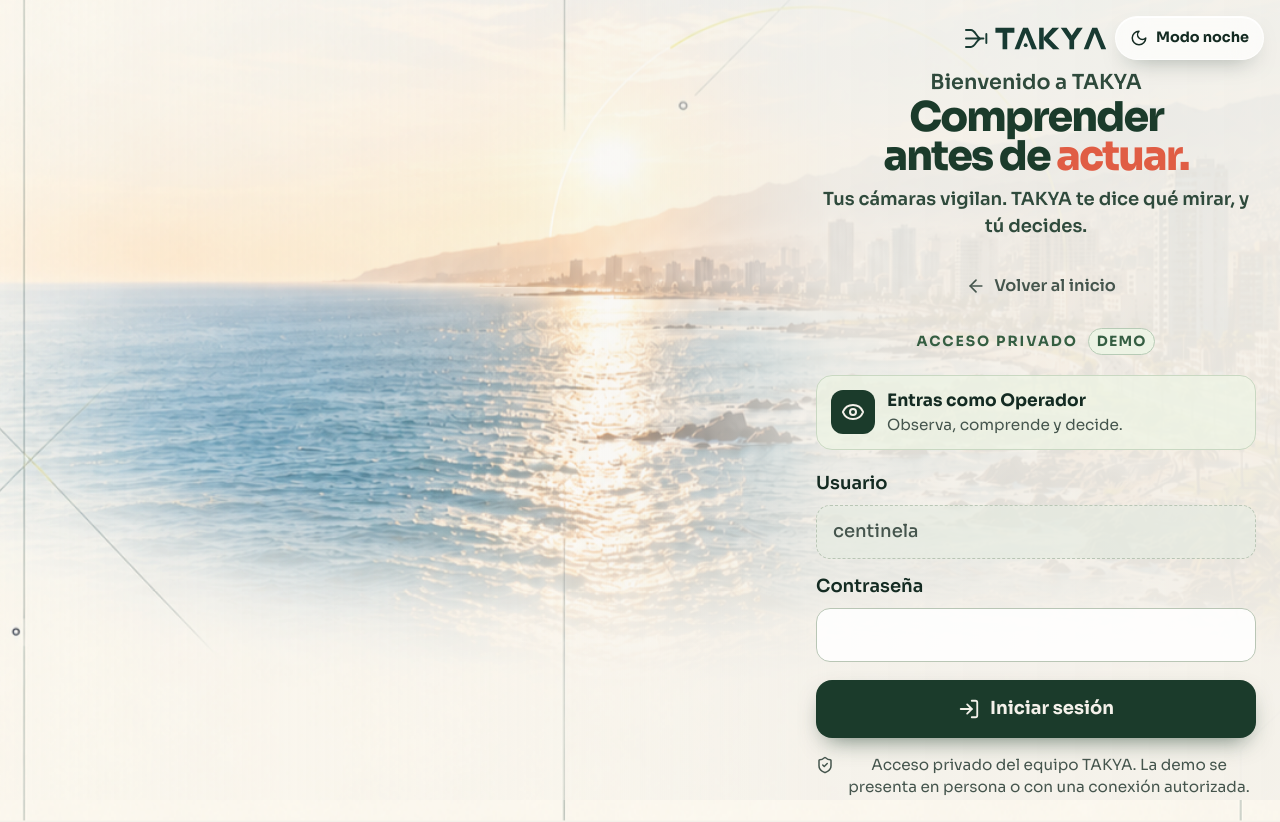
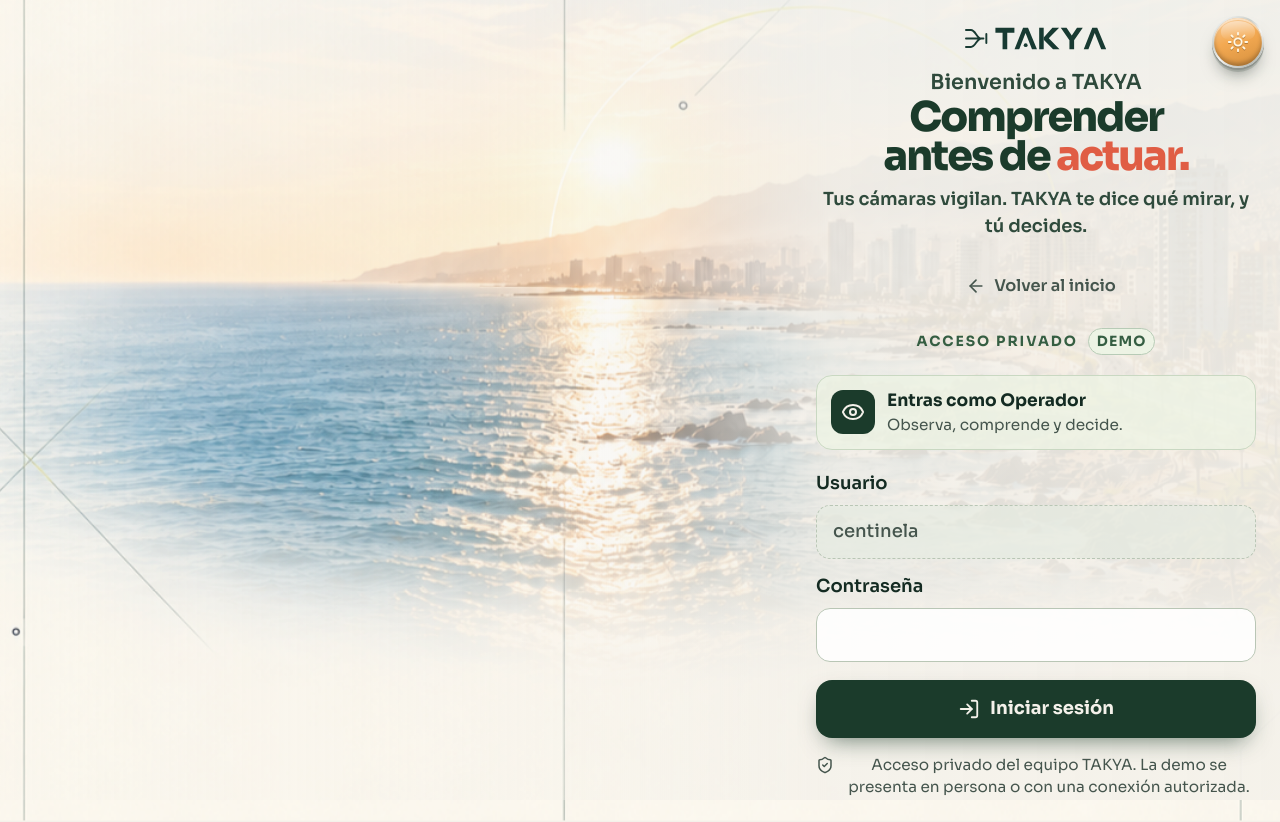
Before and after one commit to Delnr91/takya, a Next.js app: page /login in a window 1280 px wide. Built offline with nearby package versions, Linux system fonts and the light colour scheme.

Commit message:
feat(login): botón día/noche como pin esmaltado (sol o luna)
Co-Authored-By: Claude Opus 5.5 <noreply@anthropic.com>

```diff
--- a/src/features/login/components/OperatorLogin.tsx
+++ b/src/features/login/components/OperatorLogin.tsx
@@ -156,15 +156,17 @@ export function OperatorLogin() {
       <button
         type="button"
         className="takya-login-theme"
+        data-theme={theme}
         aria-pressed={theme === "night"}
+        aria-label={
+          theme === "night" ? "Cambiar a modo día" : "Cambiar a modo noche"
+        }
+        title={theme === "night" ? "Modo día" : "Modo noche"}
         onClick={toggleTheme}
       >
-        {theme === "night" ? (
-          <Sun size={18} aria-hidden="true" />
-        ) : (
-          <Moon size={18} aria-hidden="true" />
-        )}
-        {theme === "night" ? "Modo día" : "Modo noche"}
+        <span key={theme} className="takya-login-theme-icon" aria-hidden="true">
+          {theme === "night" ? <Moon size={22} /> : <Sun size={22} />}
+        </span>
       </button>
 
       <div className="takya-login-layout">
--- a/src/features/login/components/login.css
+++ b/src/features/login/components/login.css
@@ -1263,3 +1263,113 @@
   top: max(16px, env(safe-area-inset-top));
   bottom: auto;
 }
+
+/* ══ Botón Día/Noche como pin esmaltado (igual que los ODS) ══
+   Muestra el modo actual: sol de día, luna de noche. Borde metálico, relieve,
+   sombra corta y destello; al tocarlo se hunde y el ícono gira. */
+.takya-login-theme {
+  display: grid;
+  place-items: center;
+  width: 52px;
+  height: 52px;
+  min-height: 0;
+  padding: 0;
+  overflow: hidden;
+  border: 2.5px solid transparent;
+  border-radius: 50%;
+  background:
+    linear-gradient(
+        160deg,
+        rgba(255, 255, 255, 0.45) 0%,
+        rgba(255, 255, 255, 0.06) 45%,
+        rgba(0, 0, 0, 0.12) 100%
+      )
+      padding-box,
+    linear-gradient(var(--pin), var(--pin)) padding-box,
+    linear-gradient(145deg, #ffffff, #c9cdc8 35%, #f4f4f2 55%, #9ea39d)
+      border-box;
+  box-shadow:
+    0 2px 0 #8d928c,
+    0 4px 0 rgba(27, 59, 43, 0.15),
+    0 12px 18px -8px rgba(15, 30, 22, 0.55),
+    inset 0 2px 1px rgba(255, 255, 255, 0.55),
+    inset 0 -3px 4px rgba(0, 0, 0, 0.25);
+  color: var(--pin-ink);
+  backdrop-filter: none;
+  transition:
+    transform 0.2s ease,
+    box-shadow 0.2s ease;
+}
+.takya-login-theme[data-theme="day"] {
+  --pin: #f3a447;
+  --pin-ink: #fff8e6;
+}
+.takya-login-theme[data-theme="night"] {
+  --pin: #1d3a4f;
+  --pin-ink: #f4f1ea;
+}
+.takya-login-theme::before {
+  content: "";
+  position: absolute;
+  inset: 3px 7px auto;
+  height: 42%;
+  border-radius: 50% 50% 40% 40%;
+  background: linear-gradient(rgba(255, 255, 255, 0.5), rgba(255, 255, 255, 0));
+  pointer-events: none;
+}
+.takya-login-theme::after {
+  content: "";
+  position: absolute;
+  inset: -40%;
+  background: linear-gradient(
+    115deg,
+    transparent 42%,
+    rgba(255, 255, 255, 0.6) 50%,
+    transparent 58%
+  );
+  transform: translateX(-70%);
+  animation: takya-ods-glint 5s ease-in-out infinite;
+  pointer-events: none;
+}
+@keyframes takya-ods-glint {
+  0%,
+  70% {
+    transform: translateX(-70%);
+  }
+  100% {
+    transform: translateX(70%);
+  }
+}
+.takya-login-theme:hover {
+  transform: translateY(-2px) rotate(-6deg);
+}
+.takya-login-theme:active {
+  transform: translateY(2px) scale(0.96);
+  box-shadow:
+    0 0 0 #8d928c,
+    0 4px 8px -4px rgba(15, 30, 22, 0.5),
+    inset 0 2px 1px rgba(255, 255, 255, 0.4),
+    inset 0 -2px 3px rgba(0, 0, 0, 0.3);
+}
+.takya-login-theme-icon {
+  position: relative;
+  z-index: 1;
+  display: grid;
+  filter: drop-shadow(0 1px 0 rgba(0, 0, 0, 0.25));
+  animation: takya-theme-spin 0.5s cubic-bezier(0.2, 0.8, 0.2, 1);
+}
+@keyframes takya-theme-spin {
+  from {
+    opacity: 0;
+    transform: rotate(-120deg) scale(0.5);
+  }
+}
+@media (prefers-reduced-motion: reduce) {
+  .takya-login-theme::after,
+  .takya-login-theme-icon {
+    animation: none;
+  }
+  .takya-login-theme:hover {
+    transform: none;
+  }
+}
```
Also changed, not shown: 1 other file (tests, documents, lock files or other folders).
